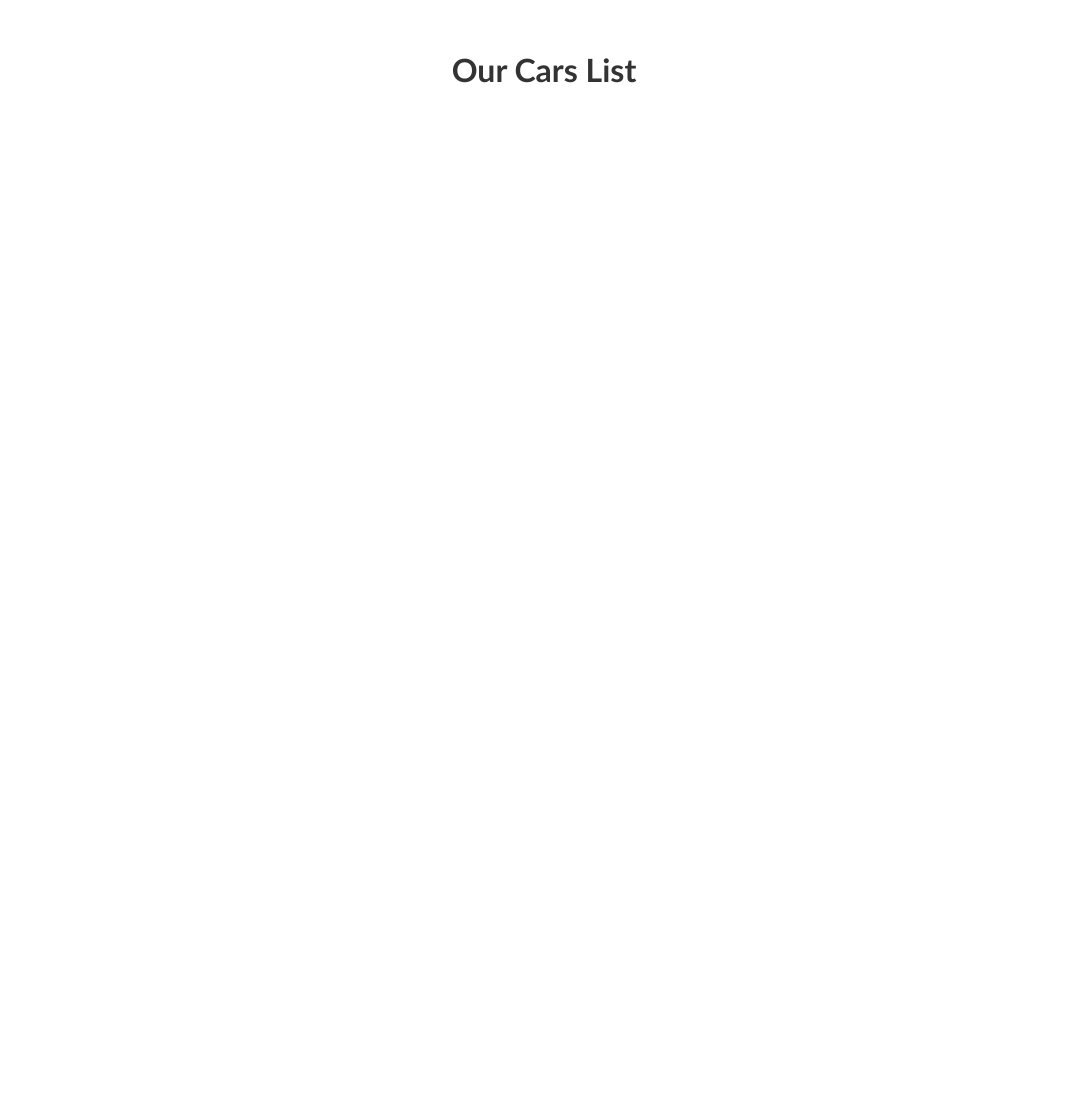
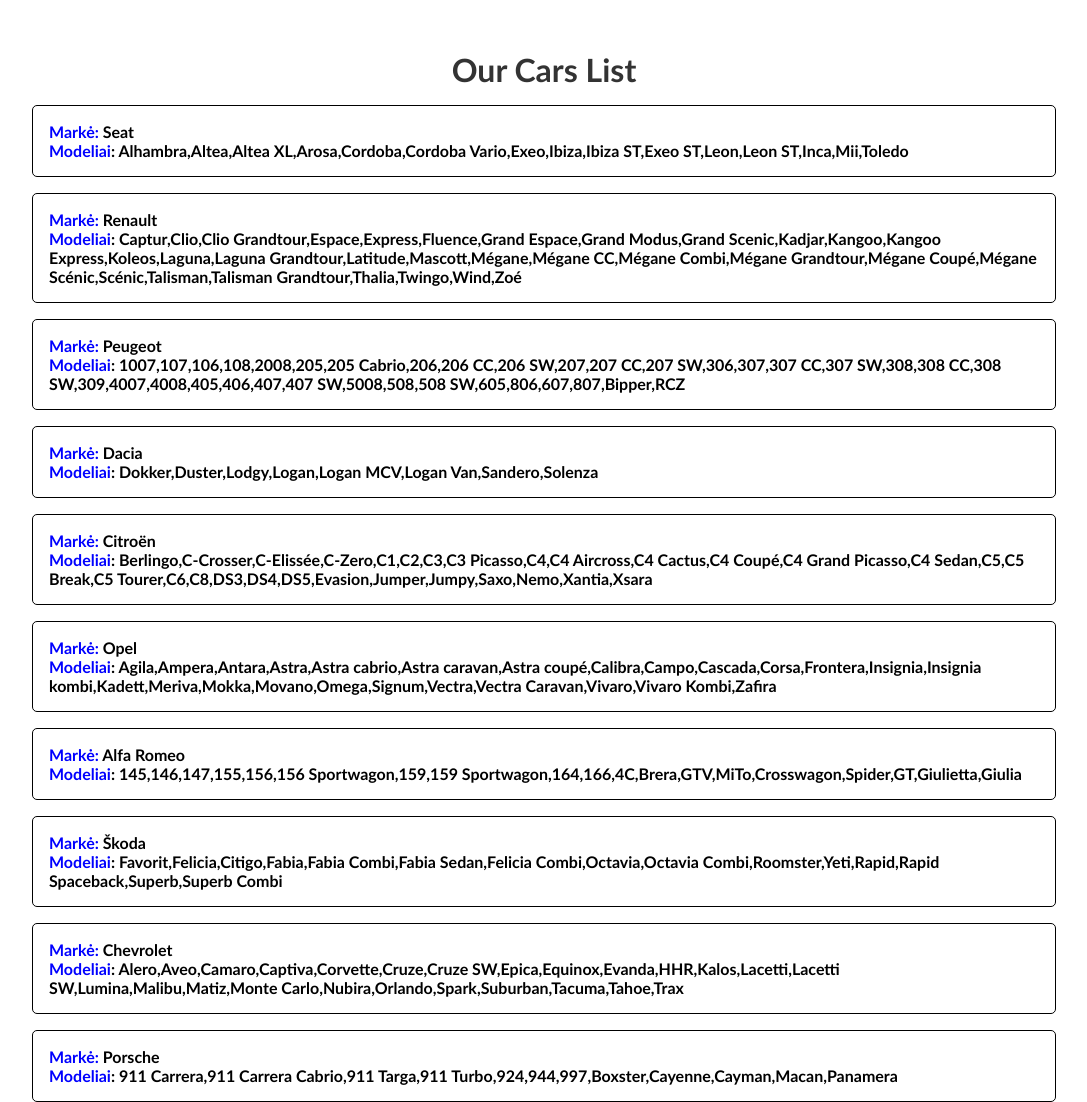
Before and after one commit to hishonor13/30_paskaita_egzaminas, a plain HTML site: page Task 4/Index.html in a window 1280 px wide. Shown: the top 1102 px of the page, without its empty margins (96-1183 px from the left). Before the commit the page ends 800 px from the top, so only its background shows below. Drawn offline with Linux system fonts and the light colour scheme.

Commit message:
Atlikta 4 uzduotis

```diff
--- a/Task 3/script.js
+++ b/Task 3/script.js
@@ -16,6 +16,7 @@
         .then((resp) => resp.json())
         .then((data) => {
             document.querySelector("#message").innerHTML = "";
+
             data.forEach((item, index) => {
                 let div = document.createElement("div")
                 div.setAttribute("class", "kortele");
@@ -25,5 +26,5 @@
                 div.append(myH)
                 document.querySelector("#output").append(div);
             });
-        })
+    })
 })
--- a/Task 4/script.js
+++ b/Task 4/script.js
@@ -1,5 +1,5 @@
 /* ------------------------------ TASK 4 -----------------------------------
-Parašykite JS kodą, vartotjui atėjus į tinkaį kreipsis į cars.json failą
+Parašykite JS kodą, vartotjui atėjus į tinkapį kreipsis į cars.json failą
 ir iš atvaizduos visus automobilių gamintojus ir pagamintus modelius.
 Kiekvienas gamintojas turės savo atvaizdavimo "kortelę", kurioje bus
 nurodomas gamintojas ir jo pagaminti modeliai.
@@ -10,3 +10,22 @@
 -------------------------------------------------------------------------- */
 
 const ENDPOINT = 'cars.json';
+
+fetch(ENDPOINT)
+    .then((resp) => resp.json())
+    .then((data) => {
+        data.forEach((item, index) => {
+            let div = document.createElement("div");
+            div.setAttribute("class", "kortele");
+            let myH = document.createElement("h4");
+            let br = document.createElement("br");
+            let myData = `<span>Markė: </span> ${item.brand}`;
+            myH.innerHTML += myData;
+            div.append(myH);
+            myH.append(br);
+            myData = `<span>Modeliai</span>: ${item.models}`;
+            myH.innerHTML += myData;
+            div.append(myH);
+            document.querySelector("#output").append(div);
+    })
+})
--- a/Task 4/style.css
+++ b/Task 4/style.css
@@ -27,3 +27,15 @@
   margin-top: 50px;
   color: #333;
 }
+
+.kortele {
+  margin: 1rem auto;
+  width: 80%;
+  border: 1px solid black;
+  padding: 1rem;
+  border-radius: 5px;
+}
+
+span {
+  color: blue;
+}
```
